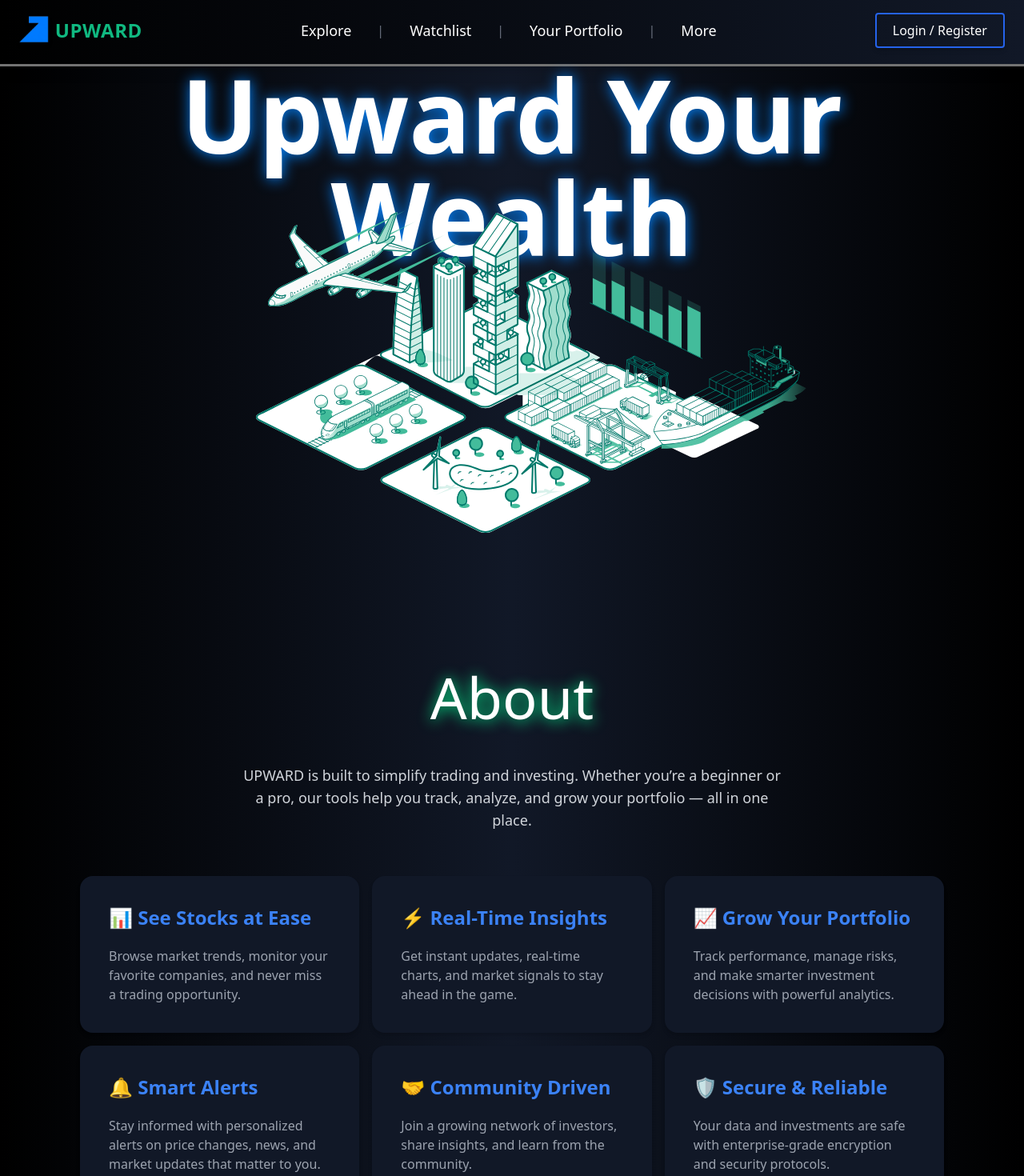
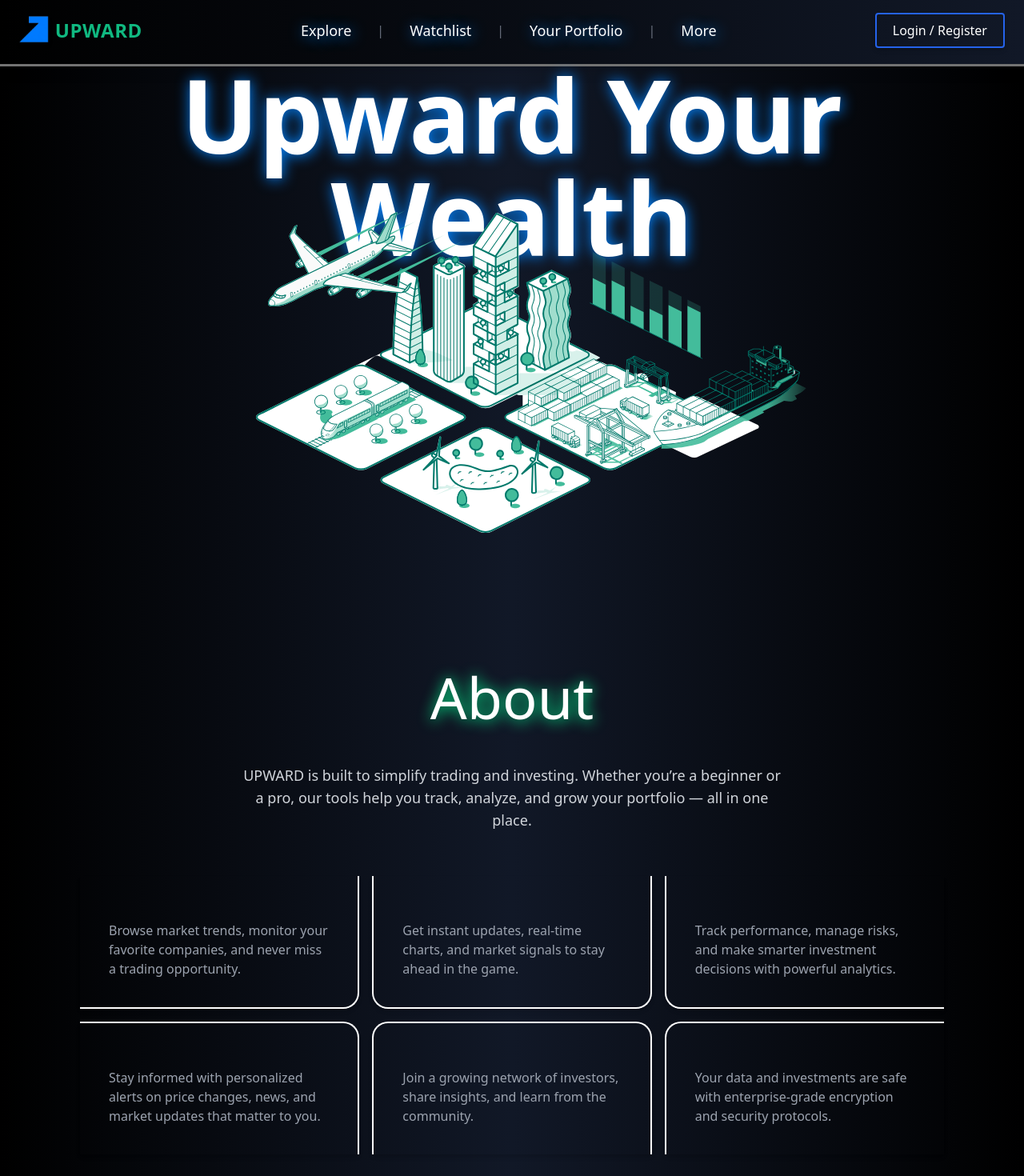
Before and after one commit to SaranshUpadhyay07/Upward, a React (Vite) app in the folder upward-frontend/: page / in a window 1280 px wide. Shown: the top 1470 px of the page at 80% size. Built offline with nearby package versions, Linux system fonts and the light colour scheme.

Commit message:
Changes added

```diff
--- a/upward-frontend/index.html
+++ b/upward-frontend/index.html
@@ -8,6 +8,8 @@
   </head>
   <body>
     <div id="root"></div>
+    <script type="module" src="https://unpkg.com/ionicons@7.1.0/dist/ionicons/ionicons.esm.js"></script>
+    <script nomodule src="https://unpkg.com/ionicons@7.1.0/dist/ionicons/ionicons.js"></script>
     <script type="module" src="/src/main.tsx"></script>
   </body>
 </html>
--- a/upward-frontend/package.json
+++ b/upward-frontend/package.json
@@ -12,7 +12,8 @@
   "dependencies": {
     "lucide-react": "^0.542.0",
     "react": "^19.1.1",
-    "react-dom": "^19.1.1"
+    "react-dom": "^19.1.1",
+    "react-router-dom": "^7.8.2"
   },
   "devDependencies": {
     "@eslint/js": "^9.33.0",
--- a/upward-frontend/src/App.tsx
+++ b/upward-frontend/src/App.tsx
@@ -1,15 +1,27 @@
 import Header from "./components/Header";
 import HomePage from "./components/HomePage";
 import Footer from "./components/Footer";
+import Explore from "./components/Explore";
+import Portfolio from "./components/Portfolio";
+import Watchlist from "./components/Watchlist";
+import { BrowserRouter as Router, Routes, Route } from 'react-router-dom';
 
 function App() {
 
   return (
-    <div className="hero bg-gradient-to-r from-black via-gray-900 to-black">
-      <Header />
-      <HomePage />
-      <Footer />
-    </div>
+    <Router>
+      <div className="hero bg-gradient-to-r from-black via-gray-900 to-black">
+        <Header />
+        <Routes>
+          <Route path="/" element ={<HomePage />}/>
+          <Route path="/explore" element ={<Explore />}/>
+          <Route path="/your-watchlist" element ={<Watchlist />}/>
+          <Route path="/your-portfolio" element ={<Portfolio/>}/>
+          <Route path="/more" element ={<div className="text-white text-4xl flex justify-center items-center h-[80vh]">More Page Coming Soon!</div>}/>
+        </Routes>
+         <Footer />
+      </div>
+    </Router>
   )
 }
 
--- a/upward-frontend/src/components/Header.tsx
+++ b/upward-frontend/src/components/Header.tsx
@@ -1,5 +1,6 @@
 import { useState } from "react";
 import { Menu, X } from "lucide-react"; // install lucide-react for icons: npm install lucide-react
+import { BrowserRouter, Routes, Route, Link } from 'react-router-dom';
 
 const Header = () => {
   const [mobileMenuOpen, setMobileMenuOpen] = useState(false);
@@ -8,7 +9,7 @@ const Header = () => {
     <header className="backdrop-blur-md bg-gradient-to-r from-black to-gray-900 text-white flex justify-between items-center px-6 py-4 shadow-lg border-b border-gray-800 header">
 
       {/* Logo Section */}
-      <div className="flex items-center gap-2">
+      <Link to="/" className="flex items-center gap-2">
             <img
             src="/logo.png"
             alt="Company Logo"
@@ -17,25 +18,25 @@ const Header = () => {
             <h4 className="text-2xl font-bold text-emerald-500 tracking-wide">
             UPWARD
             </h4>
-      </div>
+      </Link>
 
       {/* Desktop Navigation */}
       <nav className="hidden md:flex items-center gap-8">
-        <p className="text-lg font-medium hover:text-blue-500 cursor-pointer transition duration-300">
+        <Link to="/explore" className="text-lg font-medium hover:text-blue-400 shadowing-blue cursor-pointer transition duration-300">
           Explore
-        </p>
+        </Link>
         <span className="text-gray-500">|</span>
-        <p className="text-lg font-medium hover:text-blue-500 cursor-pointer transition duration-300">
+        <Link to="/your-watchlist" className="text-lg font-medium hover:text-blue-400 shadowing-blue cursor-pointer transition duration-300">
           Watchlist
-        </p>
+        </Link>
         <span className="text-gray-500">|</span>
-        <p className="text-lg font-medium hover:text-blue-500 cursor-pointer transition duration-300">
+        <Link to="/your-portfolio" className="text-lg font-medium hover:text-blue-400 shadowing-blue cursor-pointer transition duration-300">
           Your Portfolio
-        </p>
+        </Link>
         <span className="text-gray-500">|</span>
-        <p className="text-lg font-medium hover:text-blue-500 cursor-pointer transition duration-300">
+        <Link to="more" className="text-lg font-medium hover:text-blue-400 shadowing-blue cursor-pointer transition duration-300">
           More
-        </p>
+        </Link>
       </nav>
 
       {/* Desktop Button */}
@@ -55,10 +56,21 @@ const Header = () => {
       {/* Mobile Menu Dropdown */}
       {mobileMenuOpen && (
         <div className="absolute top-16 left-0 w-full bg-gray-900 text-white flex flex-col items-center gap-6 py-6 border-t border-gray-800 md:hidden z-50">
-          <p className="text-lg font-medium hover:text-blue-500 cursor-pointer transition">Explore</p>
-          <p className="text-lg font-medium hover:text-blue-500 cursor-pointer transition">Watchlist</p>
-          <p className="text-lg font-medium hover:text-blue-500 cursor-pointer transition">Your Portfolio</p>
-          <p className="text-lg font-medium hover:text-blue-500 cursor-pointer transition">More</p>
+          <Link to="/explore" className="text-lg font-medium hover:text-blue-400 shadowing-blue cursor-pointer transition duration-300">
+          Explore
+        </Link>
+        <span className="text-gray-500">|</span>
+        <Link to="/your-watchlist" className="text-lg font-medium hover:text-blue-400 shadowing-blue cursor-pointer transition duration-300">
+          Watchlist
+        </Link>
+        <span className="text-gray-500">|</span>
+        <Link to="/your-portfolio" className="text-lg font-medium hover:text-blue-400 shadowing-blue cursor-pointer transition duration-300">
+          Your Portfolio
+        </Link>
+        <span className="text-gray-500">|</span>
+        <Link to="more" className="text-lg font-medium hover:text-blue-400 shadowing-blue cursor-pointer transition duration-300">
+          More
+        </Link>
           <button className="px-5 py-2 border border-blue-500 text-blue-400 rounded-xl hover:bg-blue-500 hover:text-white transition-all duration-300 shadow-md hover:shadow-blue-500/40">
             Login / Register
           </button>
--- a/upward-frontend/src/components/HomePage/About.tsx
+++ b/upward-frontend/src/components/HomePage/About.tsx
@@ -11,48 +11,48 @@ const About = () => {
       <div className="relative w-full mt-6 grid grid-cols-1 sm:grid-cols-2 md:grid-cols-3 gap-4">
 
         {/* Feature 1 */}
-        <div className="p-9 bg-gray-900 rounded-2xl  shadow-md flex flex-col gap-5 boxing">
-          <h3 className="text-2xl font-semibold text-blue-500">📊 See Stocks at Ease</h3>
+        <div className="p-9 card1 shadow-md flex flex-col gap-5 boxing">
+          <h3 className="text-3xl font-semibold text-emerald-400"><ion-icon name="bar-chart-outline"></ion-icon></h3>
           <p className="text-gray-400 text-md">
             Browse market trends, monitor your favorite companies, and never miss a trading opportunity.
           </p>
         </div>
 
         {/* Feature 2 */}
-        <div className="p-9 bg-gray-900  rounded-2xl shadow-md flex flex-col gap-5 boxing">
-          <h3 className="text-2xl font-semibold text-blue-500">⚡ Real-Time Insights</h3>
+        <div className="p-9 card2 shadow-md flex flex-col gap-5 boxing">
+          <h3 className="text-3xl font-semibold text-emerald-400"><ion-icon name="flash-outline"></ion-icon></h3>
           <p className="text-gray-400 text-md">
             Get instant updates, real-time charts, and market signals to stay ahead in the game.
           </p>
         </div>
 
         {/* Feature 3 */}
-        <div className="p-9 bg-gray-900 rounded-2xl  shadow-md flex flex-col gap-5 boxing">
-          <h3 className="text-2xl font-semibold text-blue-500">📈 Grow Your Portfolio</h3>
+        <div className="p-9 card3 shadow-md flex flex-col gap-5 boxing">
+          <h3 className="text-3xl font-semibold text-emerald-400"><ion-icon name="stats-chart-outline"></ion-icon></h3>
           <p className="text-gray-400 text-md">
             Track performance, manage risks, and make smarter investment decisions with powerful analytics.
           </p>
         </div>
 
         {/* Feature 4 */}
-        <div className="p-9 bg-gray-900 rounded-2xl  shadow-md flex flex-col gap-5 boxing">
-          <h3 className="text-2xl font-semibold text-blue-500">🔔 Smart Alerts</h3>
+        <div className="p-9 card4 shadow-md flex flex-col gap-5 boxing">
+          <h3 className="text-3xl font-semibold text-emerald-400"><ion-icon name="notifications-outline"></ion-icon></h3>
           <p className="text-gray-400 text-md">
             Stay informed with personalized alerts on price changes, news, and market updates that matter to you.
           </p>
         </div>
 
         {/* Feature 5 */}
-        <div className="p-9 bg-gray-900 rounded-2xl  shadow-md flex flex-col gap-5 boxing">
-          <h3 className="text-2xl font-semibold text-blue-500">🤝 Community Driven</h3>
+        <div className="p-9 card5 shadow-md flex flex-col gap-5 boxing">
+          <h3 className="text-3xl font-semibold text-emerald-400"><ion-icon name="accessibility-outline"></ion-icon></h3>
           <p className="text-gray-400 text-md">
             Join a growing network of investors, share insights, and learn from the community.
           </p>
         </div>
 
         {/* Feature 6 */}
-        <div className="p-9 bg-gray-900 rounded-2xl  shadow-md flex flex-col gap-5 boxing">
-          <h3 className="text-2xl font-semibold text-blue-500">🛡️ Secure & Reliable</h3>
+        <div className="p-9 card6 shadow-md flex flex-col gap-5 boxing">
+          <h3 className="text-3xl font-semibold text-emerald-400"><ion-icon name="shield-checkmark-outline"></ion-icon></h3>
           <p className="text-gray-400 text-md">
             Your data and investments are safe with enterprise-grade encryption and security protocols.
           </p>
--- /dev/null
+++ b/upward-frontend/src/components/Portfolio.tsx
@@ -0,0 +1,8 @@
+
+const Portfolio = () => {
+  return (
+    <div>Portfolio</div>
+  )
+}
+
+export default Portfolio
--- /dev/null
+++ b/upward-frontend/src/components/Watchlist.tsx
@@ -0,0 +1,8 @@
+
+const Watchlist = () => {
+  return (
+    <div>Watchlist</div>
+  )
+}
+
+export default Watchlist
--- a/upward-frontend/src/index.css
+++ b/upward-frontend/src/index.css
@@ -43,13 +43,52 @@ header{
 .shadowing{
   text-shadow: 1px 1px 18px rgb(0, 132, 255)
 }
+.shadowing-blue{
+  text-shadow: 2px 2px 18px rgb(0, 132, 255)
+}
 .shadowing-green{
   text-shadow: 1px 1px 18px rgb(0, 255, 149)
 }
-.boxing{
-  box-shadow: 1px 1px 10x rgb(0, 255, 149);
-}
+
 .header{
   border-bottom:3px solid rgb(115, 115, 115);
 
 }
+.card1{
+  border-bottom: 2px solid white;
+  border-right: 2px solid white;
+  border-bottom-right-radius: 20px;
+
+}
+.card2{
+  border-bottom: 2px solid white;
+  border-right: 2px solid white;
+  border-left: 2px solid white;
+  border-bottom-right-radius: 20px;
+  border-bottom-left-radius: 20px;
+}
+.card3{
+  border-bottom: 2px solid white;
+  border-left: 2px solid white;
+  border-bottom-left-radius: 20px;
+}
+.card4{
+  border-top: 2px solid white;
+  border-right: 2px solid white;
+  border-top-right-radius: 20px;
+}
+.card5{
+  border-top: 2px solid white;
+  border-right: 2px solid white;
+  border-left: 2px solid white;
+  border-top-right-radius: 20px;
+  border-top-left-radius: 20px;
+}
+.card6{
+  border-top: 2px solid white;
+  border-left: 2px solid white;
+  border-top-left-radius: 20px;
+}
+.boxing{
+
+}
```
Also changed, not shown: 1 other file (tests, documents, lock files or other folders).
